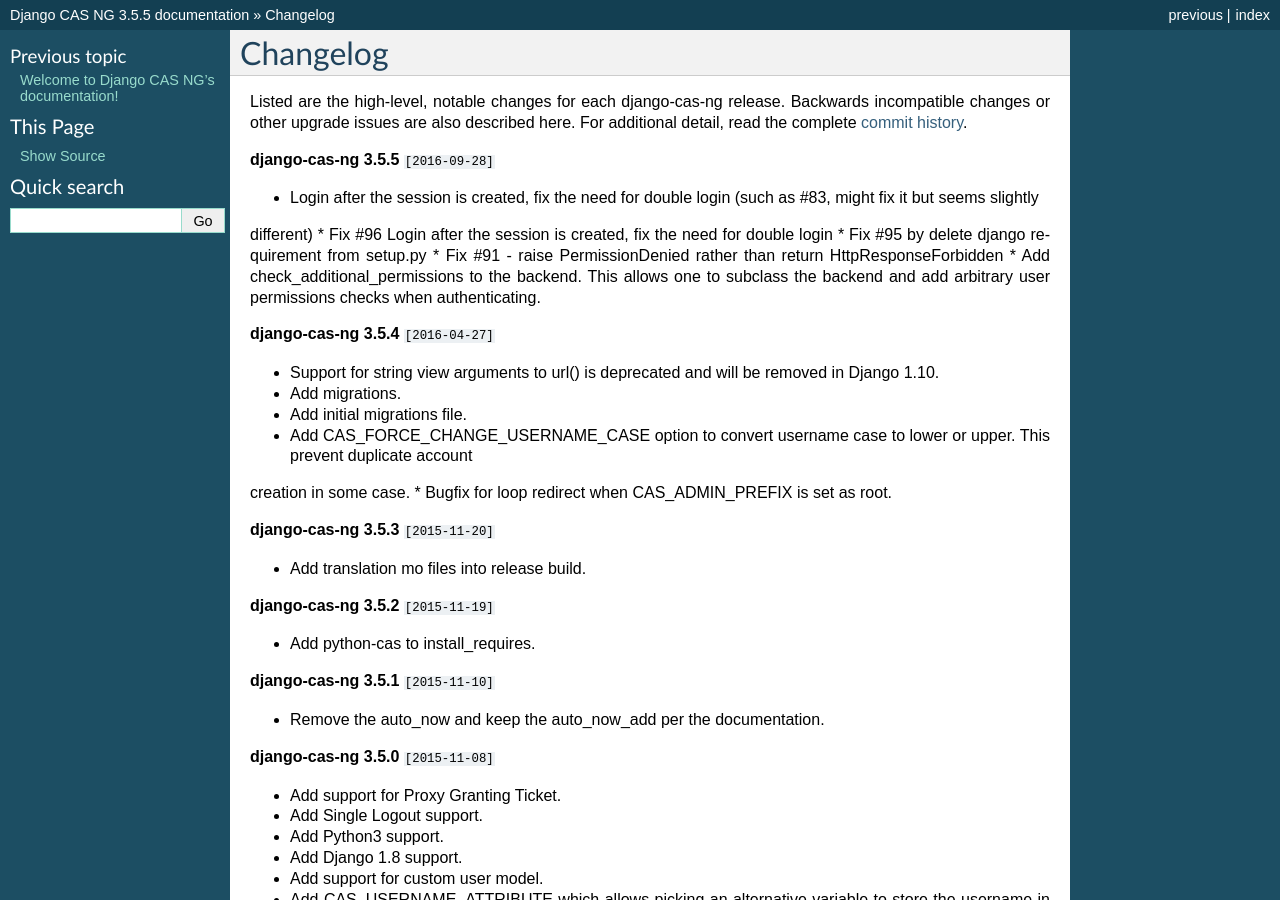
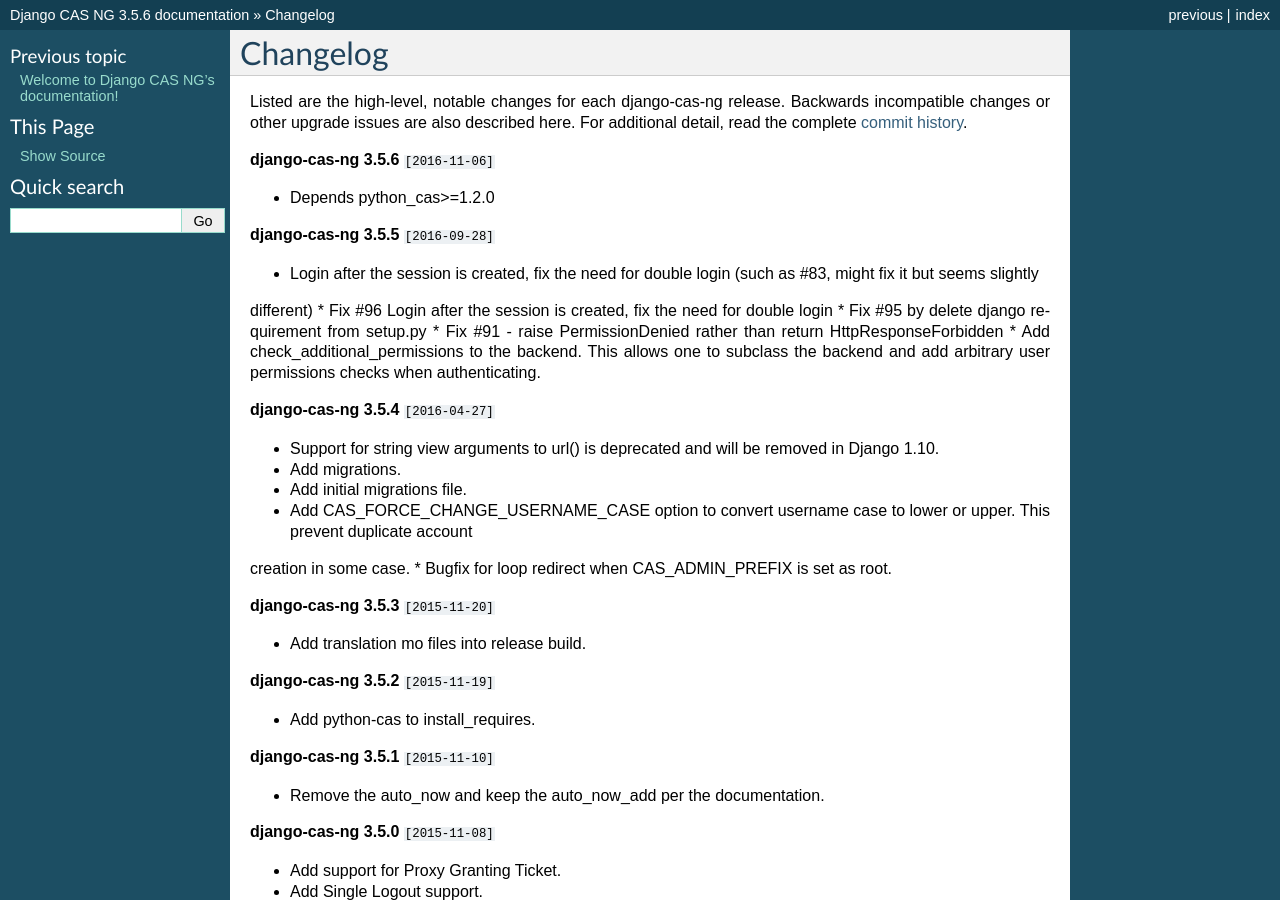
Before and after one commit to django-cas-ng/django-cas-ng, a Sphinx documentation site: the page built from docs/changelog.rst, in a window 1280 px wide and 900 px high. Built offline with Sphinx 7.4.7, drawn with Linux system fonts in a browser that asks for light colours; some of the changed text lies outside the part shown.

Commit message:
Release 3.5.6

```diff
--- a/docs/changelog.rst
+++ b/docs/changelog.rst
@@ -5,6 +5,12 @@
 Listed are the high-level, notable changes for each django-cas-ng release.
 Backwards incompatible changes or other upgrade issues are also described
 here. For additional detail, read the complete `commit history`_.
+
+
+**django-cas-ng 3.5.6** ``[2016-11-06]``
+
+* Depends python_cas>=1.2.0
+
 
 **django-cas-ng 3.5.5** ``[2016-09-28]``
 
--- a/docs/conf.py
+++ b/docs/conf.py
@@ -54,7 +54,7 @@
 # The short X.Y version.
 version = '3.5'
 # The full version, including alpha/beta/rc tags.
-release = '3.5.5'
+release = '3.5.6'
 
 # The language for content autogenerated by Sphinx. Refer to documentation
 # for a list of supported languages.
--- a/setup.py
+++ b/setup.py
@@ -37,7 +37,7 @@
     url='https://github.com/mingchen/django-cas-ng',
     #bugtrack_url='https://github.com/mingchen/django-cas-ng/issues',  # not support this key
     download_url ='https://github.com/mingchen/django-cas-ng/releases',
-    version='3.5.5',
-    install_requires=['python-cas==1.1.0'],
+    version='3.5.6',
+    install_requires=['python-cas>=1.2.0'],
     zip_safe=False,  # dot not package as egg or django will not found management commands
 )
```
